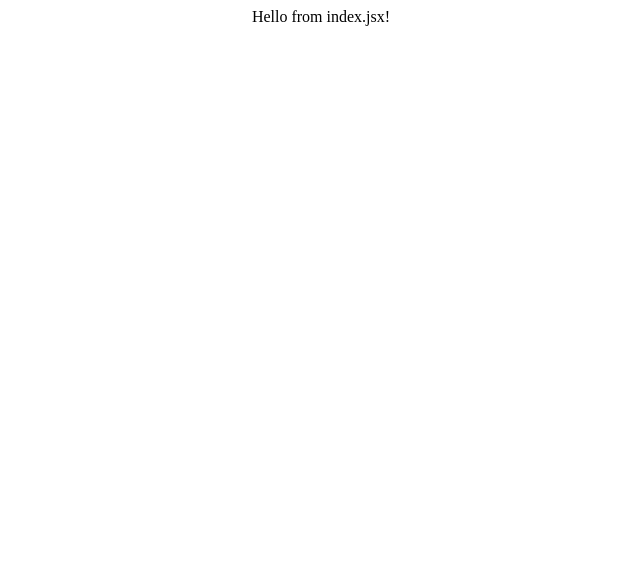
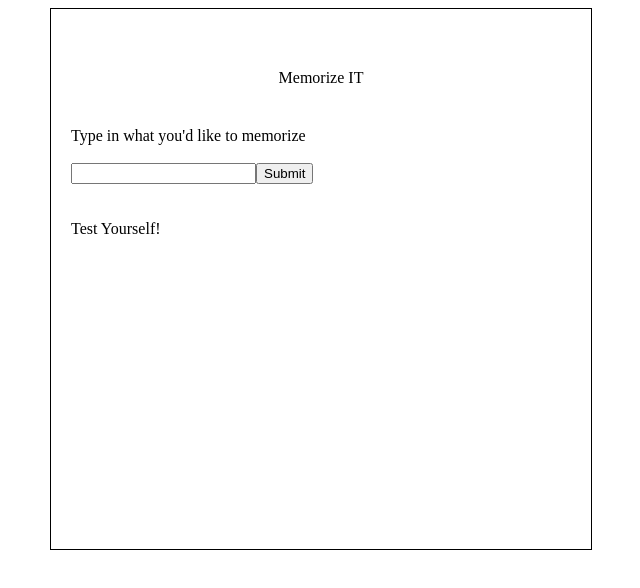
Before and after one commit to Lyddem/mvp, a React app: page / in a window 1280 px wide. Shown: the top 588 px of the page, without its empty margins (319-959 px from the left). Built offline with nearby package versions, Linux system fonts and the light colour scheme.

Commit message:
Created landing page

```diff
--- /dev/null
+++ b/client/src/components/landing.jsx
@@ -0,0 +1,27 @@
+import React from 'react';
+
+class Landing extends React.Component {
+ constructor(props) {
+   super(props);
+ }
+
+  render () {
+    return (
+      <div>
+        <div id="cta">
+           <div id = 'header'> Memorize IT </div>
+
+            Type in what you'd like to memorize <br /> <br />
+            <input type="text"></input>
+            <input type="submit"></input> <br /><br /><br />
+
+            Test Yourself!
+        </div>
+
+
+      </div>
+    );
+  }
+}
+
+export default Landing;
--- a/client/src/index.jsx
+++ b/client/src/index.jsx
@@ -1,14 +1,12 @@
 import React from 'react';
 import ReactDOM from 'react-dom';
+import Landing from './components/Landing.jsx'
 
 class App extends React.Component {
 
-
   render () {
     return (
-      <div id = 'header'>
-        Hello from index.jsx!
-      </div>
+      <Landing />
     );
   }
 }
--- a/public/index.css
+++ b/public/index.css
@@ -1,3 +1,19 @@
 #header {
   text-align: center;
+  padding: 40px;
 }
+
+#cta {
+  height: 500px;
+  width: 500px;
+  margin: auto;
+  padding: 20px;
+  border: 1px solid black;
+}
+
+#inputText {
+  height: 70px;
+  width: 350px;
+  margin: left;
+  border: 1px solid black;
+}
```
